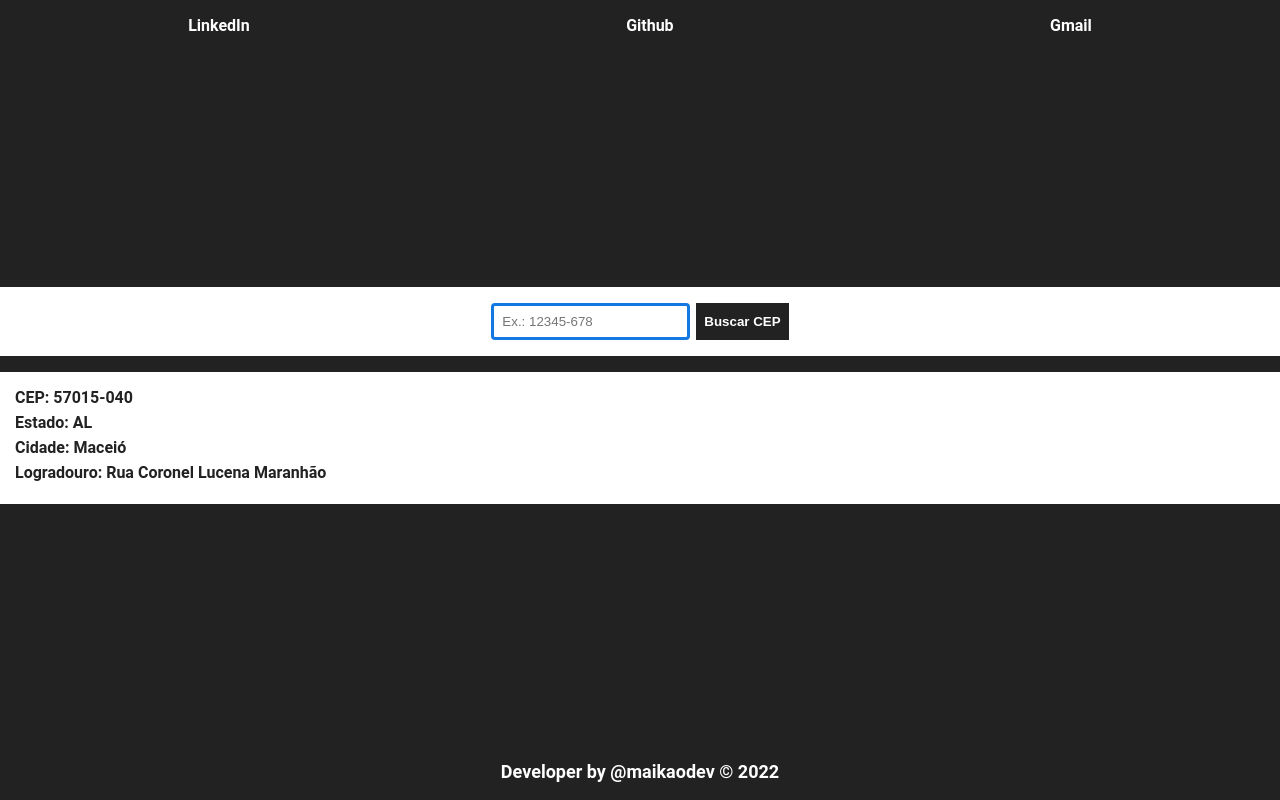
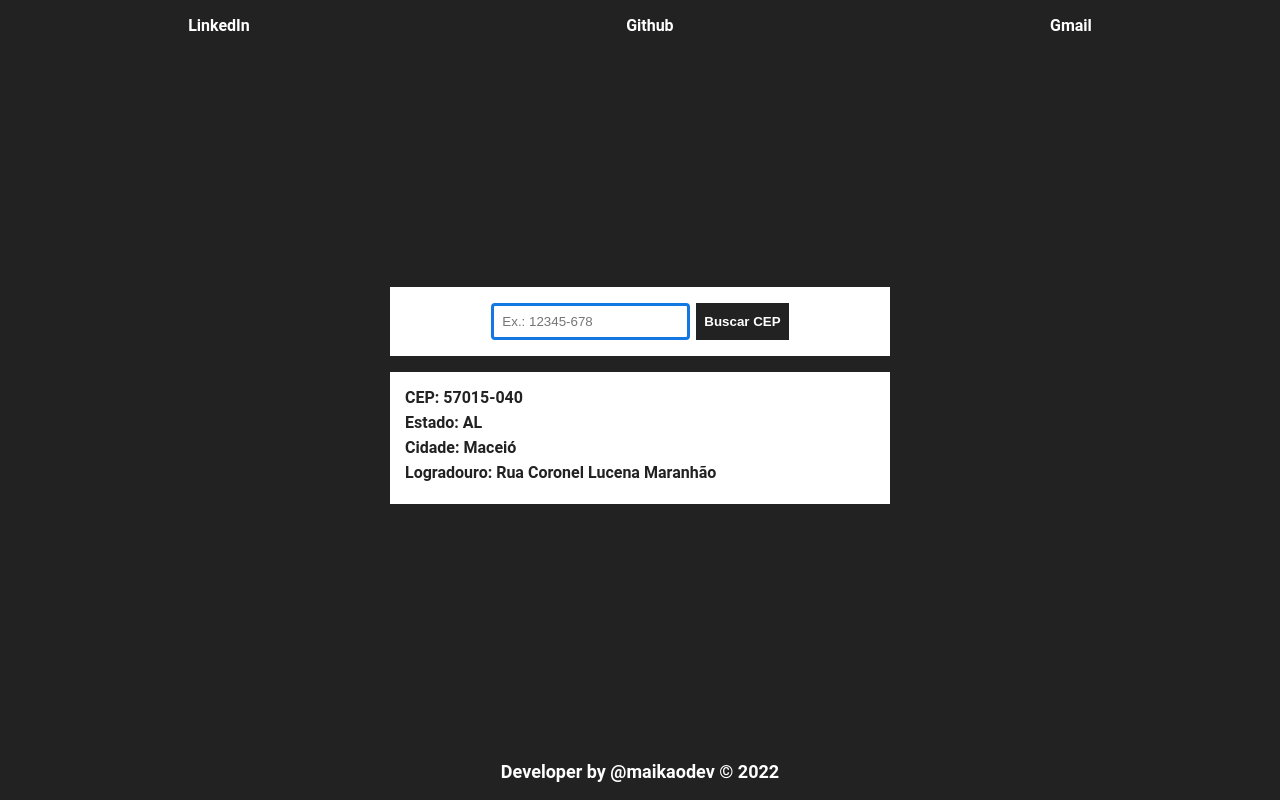
Before and after one commit to maikaodev/zipcode, a Next.js app: page / in a window 1280 px wide. Built offline with nearby package versions, Linux system fonts and the light colour scheme.

Commit message:
upgrades

```diff
--- a/styles/Home.module.css
+++ b/styles/Home.module.css
@@ -59,3 +59,9 @@
 
   font-weight: bold;
 }
+
+@media (min-width: 768px) {
+  .content {
+    width: 500px;
+  }
+}
--- a/styles/SocialMedia.module.css
+++ b/styles/SocialMedia.module.css
@@ -1,5 +1,3 @@
-.social_media_menu {
-}
 .social_media_list {
   padding: 0;
 
@@ -12,3 +10,10 @@
 
   font-weight: bold;
 }
+
+@media (min-width: 768px) {
+  .social_media_menu {
+    justify-content: center;
+    align-items: center;
+  }
+}
```
Also changed, not shown: 1 other file (tests, documents, lock files or other folders).
